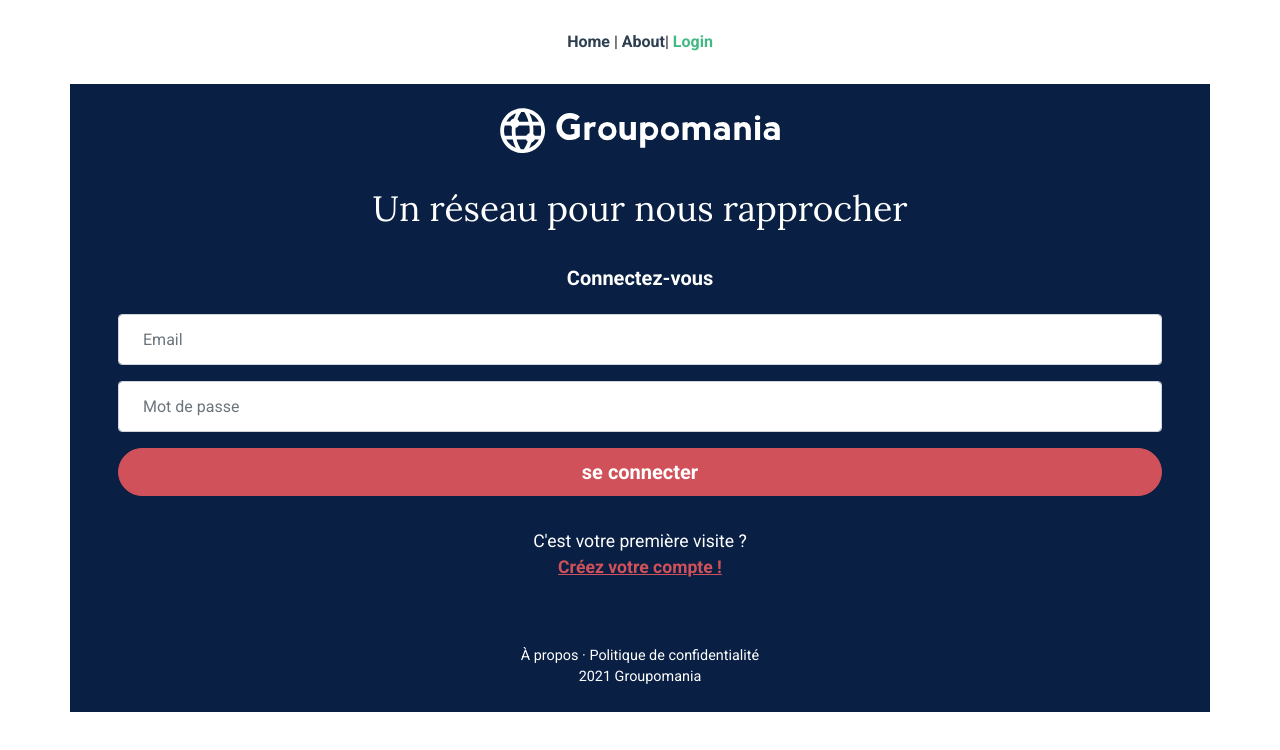
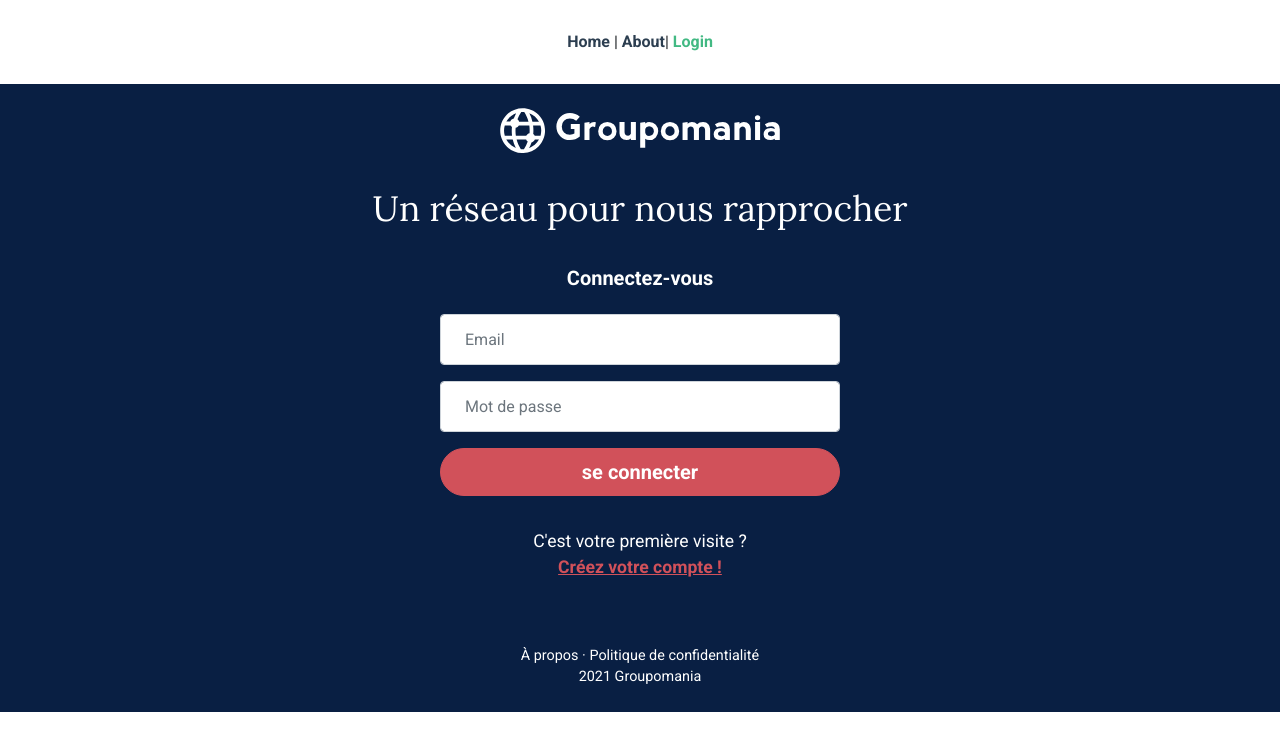
Before and after one commit to MarineFlora/MarineRapeneau_7_08112021, a Vue app in the folder frontend/: page /login in a window 1280 px wide. Shown: the top 750 px of the page. Built offline with nearby package versions, Linux system fonts and the light colour scheme.

Commit message:
ajout responsive

```diff
--- a/frontend/src/views/Login.vue
+++ b/frontend/src/views/Login.vue
@@ -1,13 +1,13 @@
 <template>
-<b-container class="bg-dark text-white px-6 py-4">
+<b-container fluid class="bg-dark text-white px-6 py-4">
     <b-row>
-        <b-col>
+        <b-col class="d-sm-flex flex-column align-items-center">
             <b-img height="45":src="require('../assets/icon-left-font-monochrome-white.svg')" alt="Groupomania logo" ></b-img>
 
             <h1 class="my-5">Un réseau pour nous rapprocher</h1>
             <h3 class="font-weight-bold">Connectez-vous</h3>
-            <b-form>
-            <b-form-group>
+            <b-form class="form-width">
+            <b-form-group >
                 <b-form-input placeholder="Email" type="email" class="my-3 px-4" ></b-form-input>
                 <b-form-input placeholder="Mot de passe" type="text" class="my-3 px-4"></b-form-input>
                 <b-button pill variant="primary" class="btn btn-block my-3 font-weight-bold" size="lg">se connecter</b-button>
@@ -49,4 +49,11 @@ h1 {
   font-family: 'Lora', serif;
 }
 
+
+@media (min-width: 576px) {
+  .form-width {
+    width: 400px; // à partir de iphone 6, en dessous pas de width
+  }
+}
+
 </style>
```
